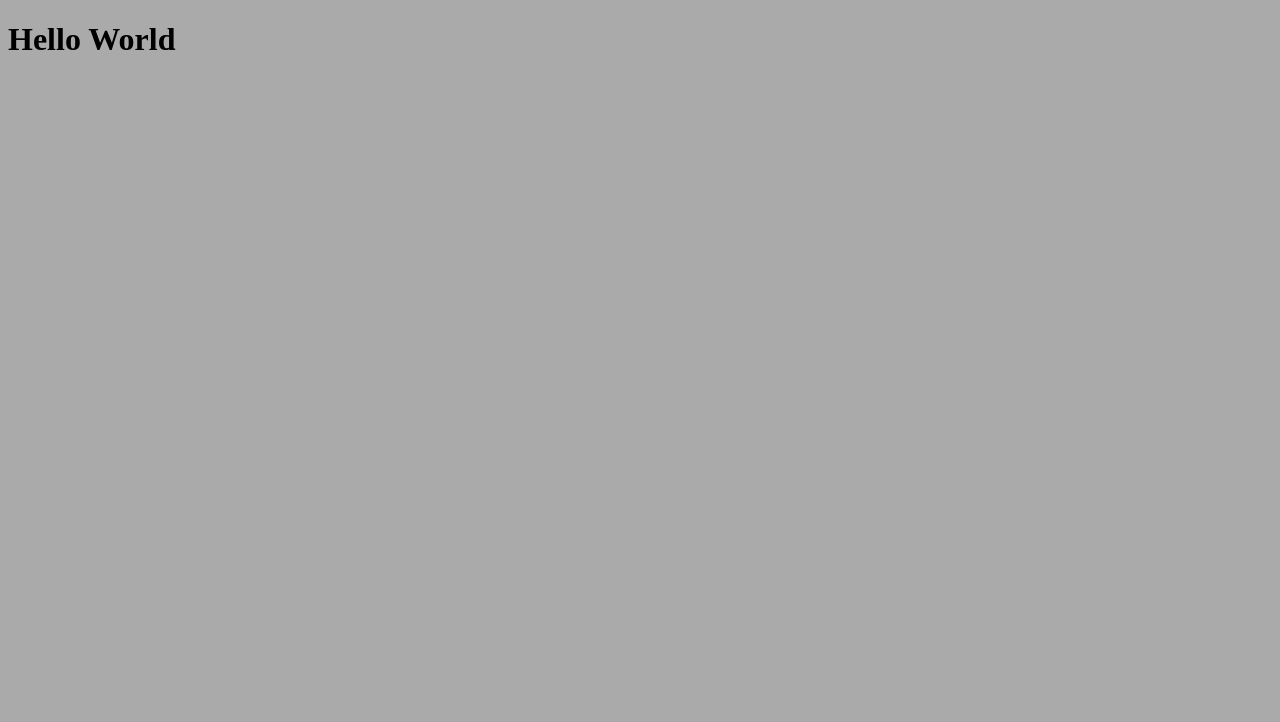
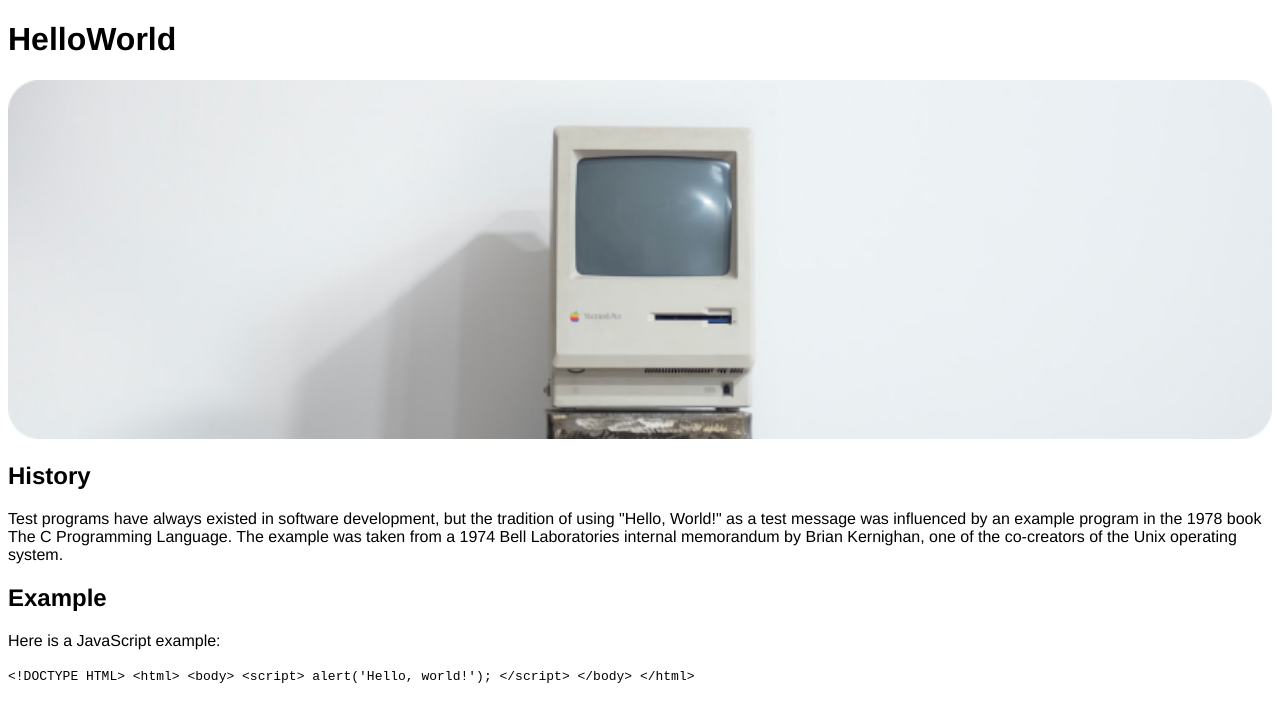
Before and after one commit to steinm58/hello-world-2, a plain HTML site: page index.html in a window 1280 px wide. Drawn offline with Linux system fonts and the light colour scheme.

Commit message:
Basic HTML elements with CSS

```diff
--- a/index.html
+++ b/index.html
@@ -8,7 +8,26 @@
     <link rel="stylesheet" href="screen.css">
   </head>
   <body>
-    <h1>Hello World</h1>
+    <h1>HelloWorld</h1>
+    <img src="images/Computer.png" alt="Vintage mac">
+    <section>
+      <h2>History</h2>
+      <p>Test programs have always existed in software development, but the tradition of using "Hello, World!" as a test message was influenced by an example program in the 1978 book The C Programming Language. The example was taken from a 1974 Bell Laboratories internal memorandum by Brian Kernighan, one of the co-creators of the Unix operating system.</p>
+    </section>
+    <section>
+      <h2>Example</h2>
+      <p>Here is a JavaScript example:</p>
+      <code>
+        &lt;!DOCTYPE HTML&gt;
+        &lt;html&gt;
+          &lt;body&gt;
+            &lt;script&gt;
+              alert('Hello, world!');
+            &lt;/script&gt;
+          &lt;/body&gt;
+        &lt;/html&gt;
+      </code>
+    </section>
     <script src="index.js"></script>
   </body>
 </html>
--- a/screen.css
+++ b/screen.css
@@ -1,5 +1,10 @@
 /* Add screen styles below */
 
 body {
-    background: #aaa;
+    background: #fff;
+    font-family: Helvetica, sans-serif;
 }
+
+img {
+    width: 100%;
+}
```
Also changed, not shown: images/Computer.png (added), images/Logo.png (added).
